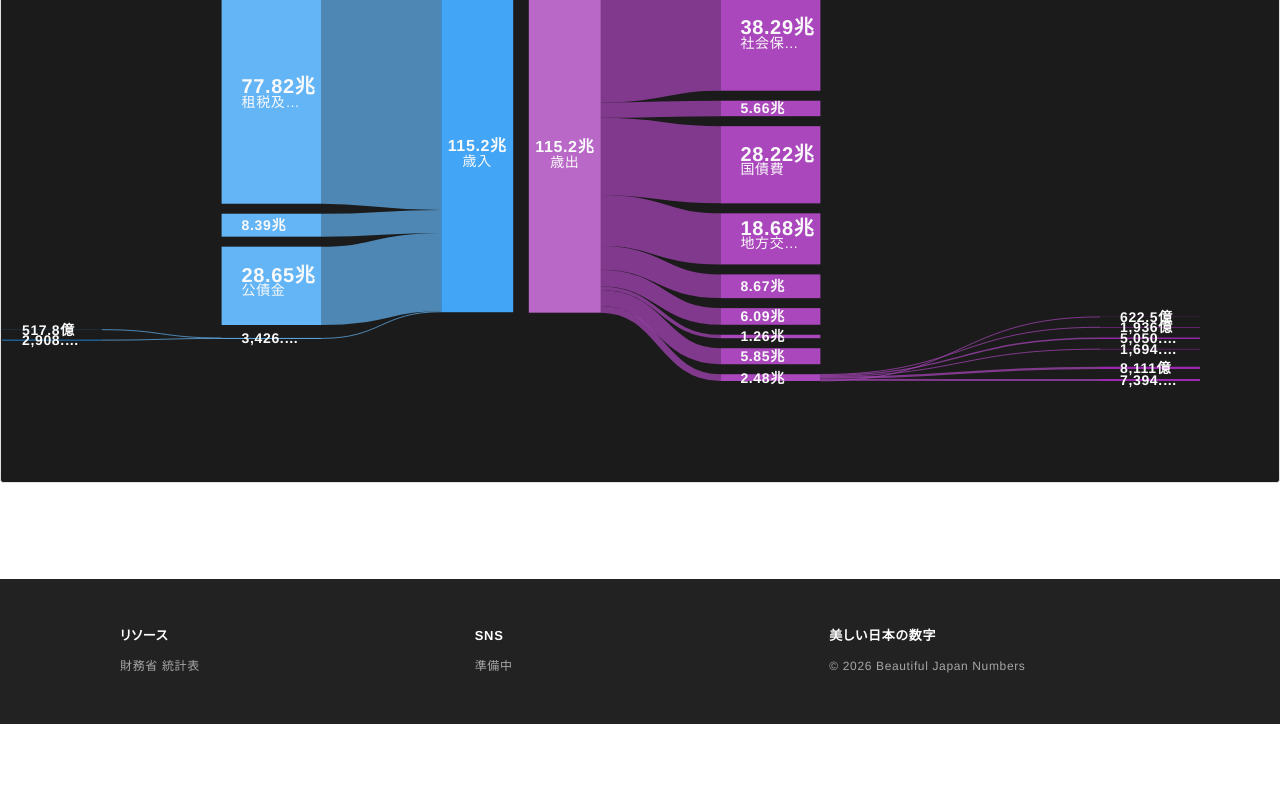
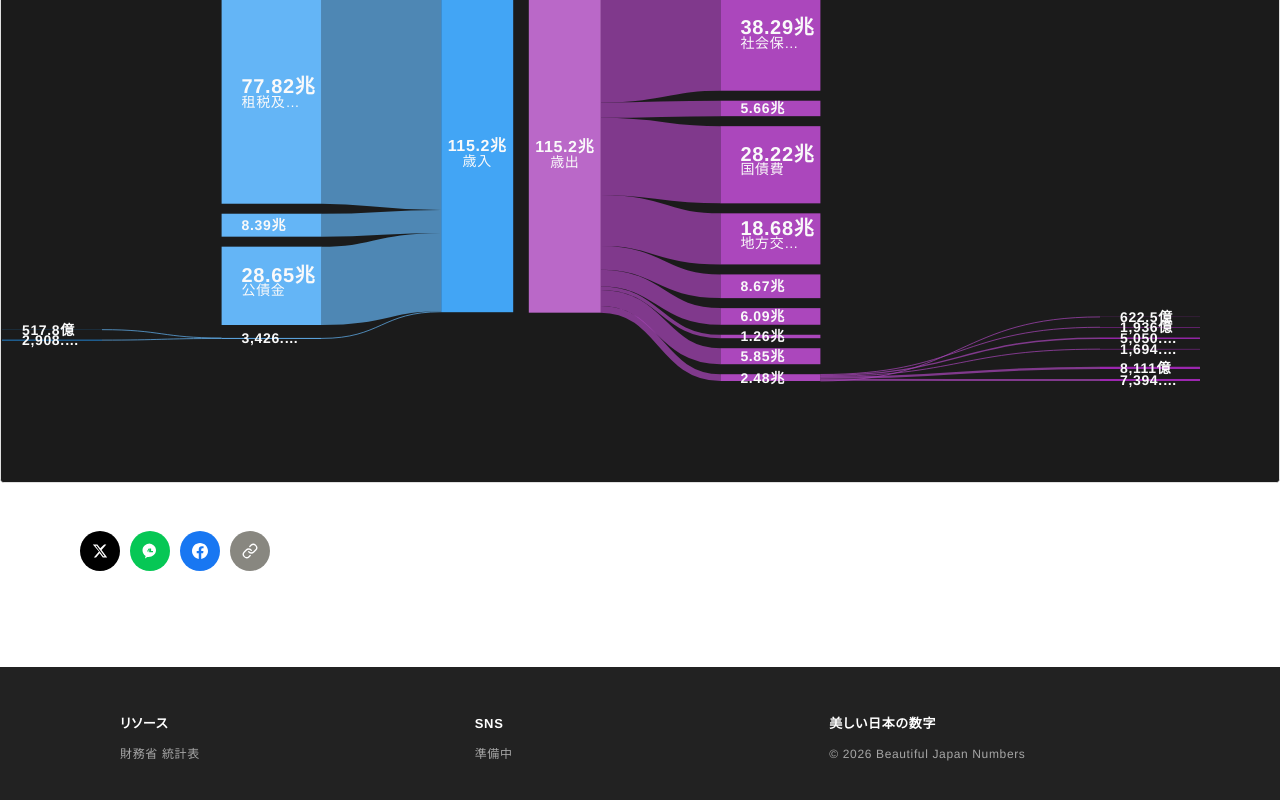
Before and after one commit to miz8462/beautiful-japan-numbers, a Next.js app: page /articles/government-spending in a window 1280 px wide. Shown: the part 476-1276 px from the top of the page. Before the commit the page ends 1200 px from the top, so only its background shows below. Built offline with nearby package versions, Linux system fonts and the light colour scheme.

Commit message:
feat: 記事ページのリンク機能の追加

```diff
--- a/src/app/(main)/articles/[slug]/page.tsx
+++ b/src/app/(main)/articles/[slug]/page.tsx
@@ -1,7 +1,9 @@
 import { getAllSlugs, getArticleBySlug } from "@/app/(main)/articles";
+import { ArticleShell } from "@/components/layout/ArticleShell";
+import { Page } from "@/components/layout/Page";
+import { notFound } from "next/navigation";
 import GovernmentSpendingPage from "../government-spending/Page";
 import PopulationPage from "../population/Page";
-import { notFound } from "next/navigation";
 
 type Props = { params: Promise<{ slug: string }> }
 
@@ -10,9 +12,9 @@ const pages: Record<string, React.ComponentType> = {
   "population": PopulationPage,
 };
 
-  export function generateStaticParams() {
-    return getAllSlugs().map((slug) => ({ slug }));
-  }
+export function generateStaticParams() {
+  return getAllSlugs().map((slug) => ({ slug }));
+}
 
 export async function generateMetadata({ params }: Props) {
   const { slug } = await params;
@@ -27,5 +29,11 @@ export default async function ArticlePage({ params }: Props) {
   const { slug } = await params;
   const PageComponent = pages[slug];
   if (!PageComponent) notFound();
-  return <PageComponent />;
+  const article = getArticleBySlug(slug);
+  return (
+    <Page>
+      <ArticleShell title={article?.title ?? ""}>
+        <PageComponent />
+      </ArticleShell></Page>
+  );
 }
--- a/src/app/(main)/articles/government-spending/Page.tsx
+++ b/src/app/(main)/articles/government-spending/Page.tsx
@@ -1,5 +1,4 @@
 import SankeyChart, { type GovernmentSpendingData } from "@/app/(main)/articles/government-spending/SankeyChart";
-import { Page } from "@/components/layout/Page";
 import { ArticleTags } from "@/components/ui/ArticleTag/ArticleTags";
 import governmentSpendingData from "@/data/government-spending.json";
 import styles from "./page.module.css";
@@ -8,7 +7,7 @@ export default function GovernmentSpendingPage() {
   const data = governmentSpendingData as GovernmentSpendingData;
 
   return (
-    <Page>
+    <div>
       <div className="container">
         <header className={styles.header}>
           <ArticleTags tags={["governmentSpending"]} />
@@ -55,6 +54,6 @@ export default function GovernmentSpendingPage() {
       <div className={styles.chartBand}>
         <SankeyChart data={data} />
       </div>
-    </Page>
+    </div>
   );
 }
--- a/src/app/(main)/articles/population/Page.tsx
+++ b/src/app/(main)/articles/population/Page.tsx
@@ -8,7 +8,7 @@ const article = articles.find((a) => a.href === "/articles/population");
 
 export default function PopulationPage() {
   return (
-    <Page>
+    <div>
       <div className="container">
         <header className={styles.header}>
           <ArticleTags tags={["population"]} />
@@ -43,6 +43,6 @@ export default function PopulationPage() {
 
         <PopulationCharts />
       </div>
-    </Page>
+    </div>
   );
 }
--- a/src/app/(main)/layout.tsx
+++ b/src/app/(main)/layout.tsx
@@ -1,7 +1,7 @@
 import type { Metadata, Viewport } from "next";
 import { SiteHeader } from "@/app/(main)/components/SiteHeader";
 import "./globals.css";
-import { SITE_URL } from "../../lib/site";
+import { SITE_URL } from "@/lib/site";
 
 export const metadata: Metadata = {
   title: {
--- /dev/null
+++ b/src/components/layout/ArticleShell.tsx
@@ -0,0 +1,19 @@
+// src/components/layout/ArticleShell.tsx
+"use client";
+import { ShareButtons } from "@/components/ui/ShareButtons/ShareButtons";
+
+type Props = {
+  title: string;
+  children: React.ReactNode;
+};
+
+export function ArticleShell({ title, children }: Props) {
+  return (
+    <div>
+      {children}
+      <div className="container">
+        <ShareButtons title={title}/>
+      </div>
+    </div>
+  );
+}
--- /dev/null
+++ b/src/components/ui/ShareButtons/ShareButtons.module.css
@@ -0,0 +1,30 @@
+.footer {
+  display: flex;
+  justify-content: flex-start;
+  gap: 10px;
+  padding-top: 24px;
+  margin-top: 24px;
+  border-top: 0.5px solid var(--color-border-tertiary);
+}
+
+.roundBtn {
+  width: 40px;
+  height: 40px;
+  border-radius: 50%;
+  border: none;
+  display: flex;
+  align-items: center;
+  justify-content: center;
+  cursor: pointer;
+  transition: opacity 0.15s;
+  color: #ffffff;
+}
+
+.roundBtn:hover {
+  opacity: 0.85;
+}
+
+.x        { background: #000000; }
+.line     { background: #06C755; }
+.facebook { background: #1877F2; }
+.copy     { background: #888780; color: #ffffff; }
--- /dev/null
+++ b/src/components/ui/ShareButtons/ShareButtons.tsx
@@ -0,0 +1,100 @@
+"use client";
+
+import { useState } from "react";
+import styles from "./ShareButtons.module.css";
+
+type Props = {
+  title: string;
+};
+
+export function ShareButtons({ title }: Props) {
+  const [copied, setCopied] = useState(false);
+
+  const getUrl = () => window.location.href;
+  const getText = () => `${title} | 美しい日本の数字`;
+
+  const handleXShare = () => {
+    window.open(
+      `https://twitter.com/intent/tweet?url=${encodeURIComponent(getUrl())}&text=${encodeURIComponent(getText())}`,
+      "_blank", "noopener,noreferrer"
+    );
+  };
+
+  const handleLineShare = () => {
+    window.open(
+      `https://social-plugins.line.me/lineit/share?url=${encodeURIComponent(getUrl())}`,
+      "_blank", "noopener,noreferrer"
+    );
+  };
+
+  const handleFacebookShare = () => {
+    window.open(
+      `https://www.facebook.com/sharer/sharer.php?u=${encodeURIComponent(getUrl())}`,
+      "_blank", "noopener,noreferrer"
+    );
+  };
+
+  const handleCopyLink = async () => {
+    await navigator.clipboard.writeText(getUrl());
+    setCopied(true);
+    setTimeout(() => setCopied(false), 2000);
+  };
+
+  return (
+    <div className={styles.footer}>
+      <button onClick={handleXShare} aria-label="Xでシェア" className={`${styles.roundBtn} ${styles.x}`}>
+        <XIcon />
+      </button>
+      <button onClick={handleLineShare} aria-label="LINEでシェア" className={`${styles.roundBtn} ${styles.line}`}>
+        <LineIcon />
+      </button>
+      <button onClick={handleFacebookShare} aria-label="Facebookでシェア" className={`${styles.roundBtn} ${styles.facebook}`}>
+        <FacebookIcon />
+      </button>
+      <button onClick={handleCopyLink} aria-label="リンクをコピー" className={`${styles.roundBtn} ${styles.copy}`}>
+        {copied ? <CheckIcon /> : <LinkIcon />}
+      </button>
+    </div>
+  );
+}
+
+function XIcon() {
+  return (
+    <svg width="16" height="16" viewBox="0 0 24 24" fill="currentColor" aria-hidden="true">
+      <path d="M18.244 2.25h3.308l-7.227 8.26 8.502 11.24H16.17l-4.714-6.231-5.401 6.231H2.744l7.737-8.835L1.254 2.25H8.08l4.253 5.622 5.911-5.622zm-1.161 17.52h1.833L7.084 4.126H5.117z" />
+    </svg>
+  );
+}
+
+function LineIcon() {
+  return (
+    <svg width="18" height="18" viewBox="0 0 24 24" fill="currentColor" aria-hidden="true">
+      <path d="M12 2C6.48 2 2 6.03 2 11c0 3.16 1.67 5.95 4.23 7.7-.18.65-.67 2.35-.77 2.72-.12.46.17.45.36.33.15-.1 1.93-1.3 2.71-1.83.45.06.92.08 1.47.08 5.52 0 10-4.03 10-9 0-4.97-4.48-9-10-9zm-3.5 11.5h-1.5v-5h1.5v5zm3.25 0h-1.5v-3.25L8.5 13.5H7v-5h1.5v3.25L10.25 8.5h1.5v5zm4.25 0h-4v-5h1.5v3.5h2.5v1.5z" />
+    </svg>
+  );
+}
+
+function FacebookIcon() {
+  return (
+    <svg width="16" height="16" viewBox="0 0 24 24" fill="currentColor" aria-hidden="true">
+      <path d="M24 12.073c0-6.627-5.373-12-12-12s-12 5.373-12 12c0 5.99 4.388 10.954 10.125 11.854v-8.385H7.078v-3.47h3.047V9.43c0-3.007 1.792-4.669 4.533-4.669 1.312 0 2.686.235 2.686.235v2.953H15.83c-1.491 0-1.956.925-1.956 1.874v2.25h3.328l-.532 3.47h-2.796v8.385C19.612 23.027 24 18.062 24 12.073z" />
+    </svg>
+  );
+}
+
+function LinkIcon() {
+  return (
+    <svg width="16" height="16" viewBox="0 0 24 24" fill="none" stroke="currentColor" strokeWidth="2" strokeLinecap="round" strokeLinejoin="round" aria-hidden="true">
+      <path d="M10 13a5 5 0 0 0 7.54.54l3-3a5 5 0 0 0-7.07-7.07l-1.72 1.71" />
+      <path d="M14 11a5 5 0 0 0-7.54-.54l-3 3a5 5 0 0 0 7.07 7.07l1.71-1.71" />
+    </svg>
+  );
+}
+
+function CheckIcon() {
+  return (
+    <svg width="16" height="16" viewBox="0 0 24 24" fill="none" stroke="currentColor" strokeWidth="2.5" strokeLinecap="round" strokeLinejoin="round" aria-hidden="true">
+      <path d="M20 6L9 17l-5-5" />
+    </svg>
+  );
+}
```
